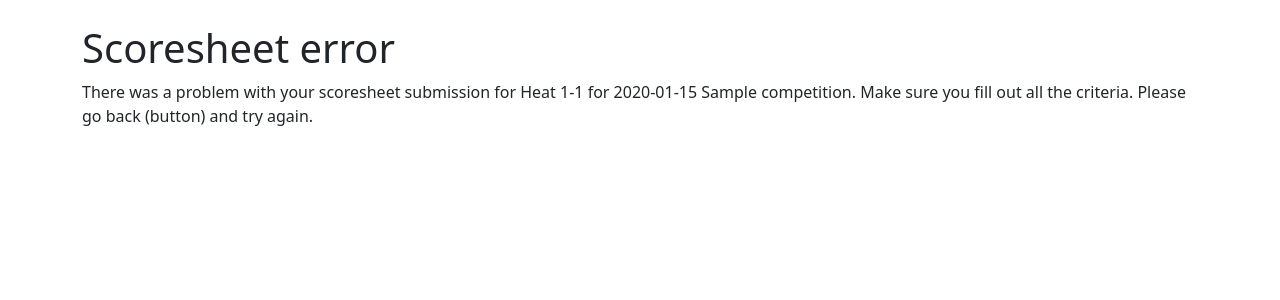
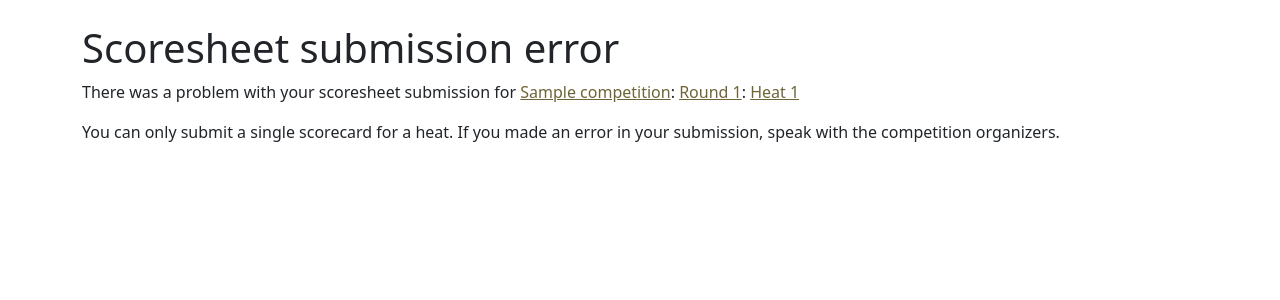
Before and after one commit to dwheadon/BrewComp, a Django app: page /heat/1/judgement/error/ in a window 1280 px wide. Shown: the part 56-356 px from the top of the page. Run offline with Django 4.2, Linux system fonts and the light colour scheme; a user stored in the database is signed in; tables that the repository leaves empty hold one stand-in row (values such as "Sample post"); some libraries are stand-ins or nearby versions.

Commit message:
Spacing, button placement, error messages, qr-code fix

```diff
--- a/brews/models.py
+++ b/brews/models.py
@@ -99,7 +99,7 @@ def get_random_access_key():
 
 class Competition(models.Model):
     class Status(models.TextChoices):
-        REGISTRATION = "REGR", _("Registration")  # for entries
+        REGISTRATION = "REGR", _("Setup")  # for entries
         OPEN = "OPEN", _("Open")  # for judging
         CLOSED = "CLSD", _("Closed")  # for judging
         COMPLETE = "COMP", _("Complete")  # ready to show results
--- a/brews/static/brews/style.css
+++ b/brews/static/brews/style.css
@@ -1,5 +1,9 @@
 nav {
     background-color: #f0dc79;
+}
+
+div.container a, div.container a:visited, div.container a:hover, div.container a:link a:active {
+    color: #6e6536;
 }
 
 span.winner {
@@ -8,6 +12,10 @@ span.winner {
 
 span.loser {
     background-color: rgb(255, 109, 109);
+}
+
+form {
+    margin-bottom: 1rem;
 }
 
 .btn-primary {
--- a/brews/templates/brews/judgement.html
+++ b/brews/templates/brews/judgement.html
@@ -41,7 +41,7 @@ Scoresheet
 {% endblock %}
 
 {% block content %}
-<h1>Scoresheet for {{ heat.round.competition.name }} Round {{ heat.round.number }} Heat {{ heat.label }}</h1>
+<h1>Scoresheet for <a href="{% url 'competition' heat.round.competition.id %}">{{ heat.round.competition.name }}</a>: <a href="{% url 'round' heat.round.id %}">Round {{ heat.round.number }}</a>, <a href="{% url 'heat' heat.id %}">Heat {{ heat.number }}</a></h1>
 <form action="." method="post">
     {% csrf_token %}
     {% for criterion in heat.criteria.all %}
--- a/brews/templates/brews/judgement_error.html
+++ b/brews/templates/brews/judgement_error.html
@@ -5,6 +5,15 @@ Error
 {% endblock %}
 
 {% block content %}
-<h1>Scoresheet error</h1>
-<p>There was a problem with your scoresheet submission for {{ heat }}. Make sure you fill out all the criteria. Please go back (button) and try again.</p>
+
+<h1>Scoresheet submission error</h1>
+<p>There was a problem with your scoresheet submission for <a href="{% url 'competition' heat.round.competition.id %}">{{ heat.round.competition.name }}</a>: <a href="{% url 'round' heat.round.id %}">Round {{ heat.round.number }}</a>: <a href="{% url 'heat' heat.id %}">Heat {{ heat.number }}</a></p>
+{% if heat.status != "OPEN" %}
+<p>The heat you were trying to submit to has already been closed.</p>
+{% elif judgement %}
+<p>You can only submit a single scorecard for a heat. If you made an error in your submission, speak with the competition organizers.</p>
+{% else %}
+<p>Make sure you fill out all the criteria. Please go back (button) and try again.</p>
+{% endif %}
+
 {% endblock %}
--- a/brews/views.py
+++ b/brews/views.py
@@ -237,6 +237,10 @@ def judgement(request, heat_id):
         return redirect('unauthorized')
 
     if request.method == 'POST':
+        judgement = Judgement.objects.filter(heat=heat, judge=request.user).first()
+        if judgement:  # the user has already submitted a scorecard for this heat
+            return redirect('judgement_error', heat_id=heat_id)
+
         error = None
         data = {}
         for key, value in request.POST.items():
@@ -292,10 +296,12 @@ def judgement_error(request, heat_id):
     heat = Heat.objects.get(id=heat_id)
     if heat.round.competition.access_key and not (session_access_key == heat.round.competition.access_key or request.user.is_staff):
         return redirect('unauthorized')
+    judgement = Judgement.objects.filter()
 
     context = {
         'request': request,
         'heat': heat,
+        'judgement': judgement,
     }
     return render(request, "brews/judgement_error.html", context)
 
@@ -308,7 +314,8 @@ def judgement_performance(request, heat_id):
     if heat.round.competition.access_key and not (session_access_key == heat.round.competition.access_key or request.user.is_staff):
         return redirect('unauthorized')
 
-    judgement = Judgement.objects.filter(heat=heat, judge=request.user).first()  # should only be one
+    judgement = Judgement.objects.filter(heat=heat, judge=request.user).first()
+
     context = {
         'request': request,
         'heat': heat,
```
Also changed, not shown: brews/templates/brews/competition.html (+21 -18 lines), brews/templates/brews/round.html (+7 -7 lines).
